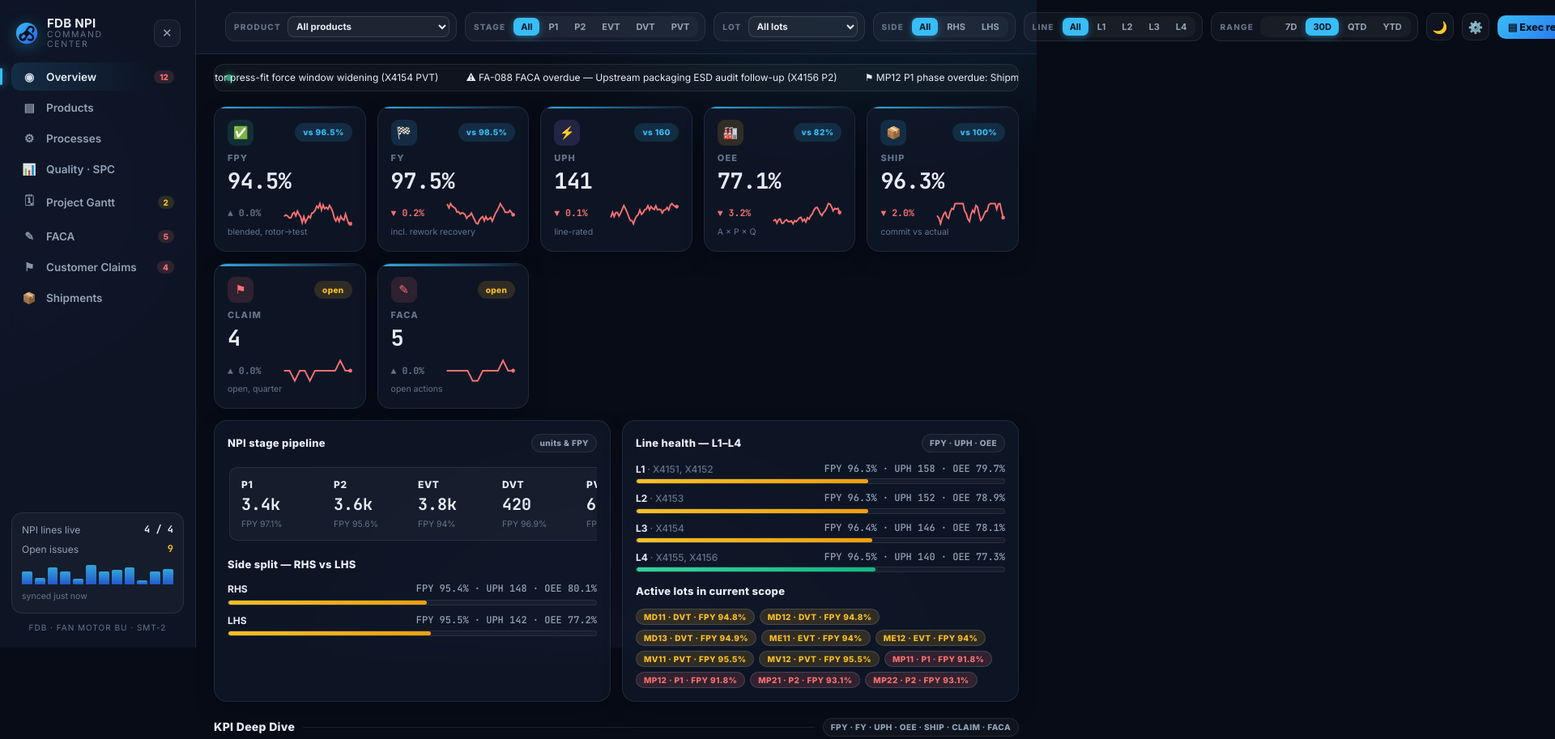
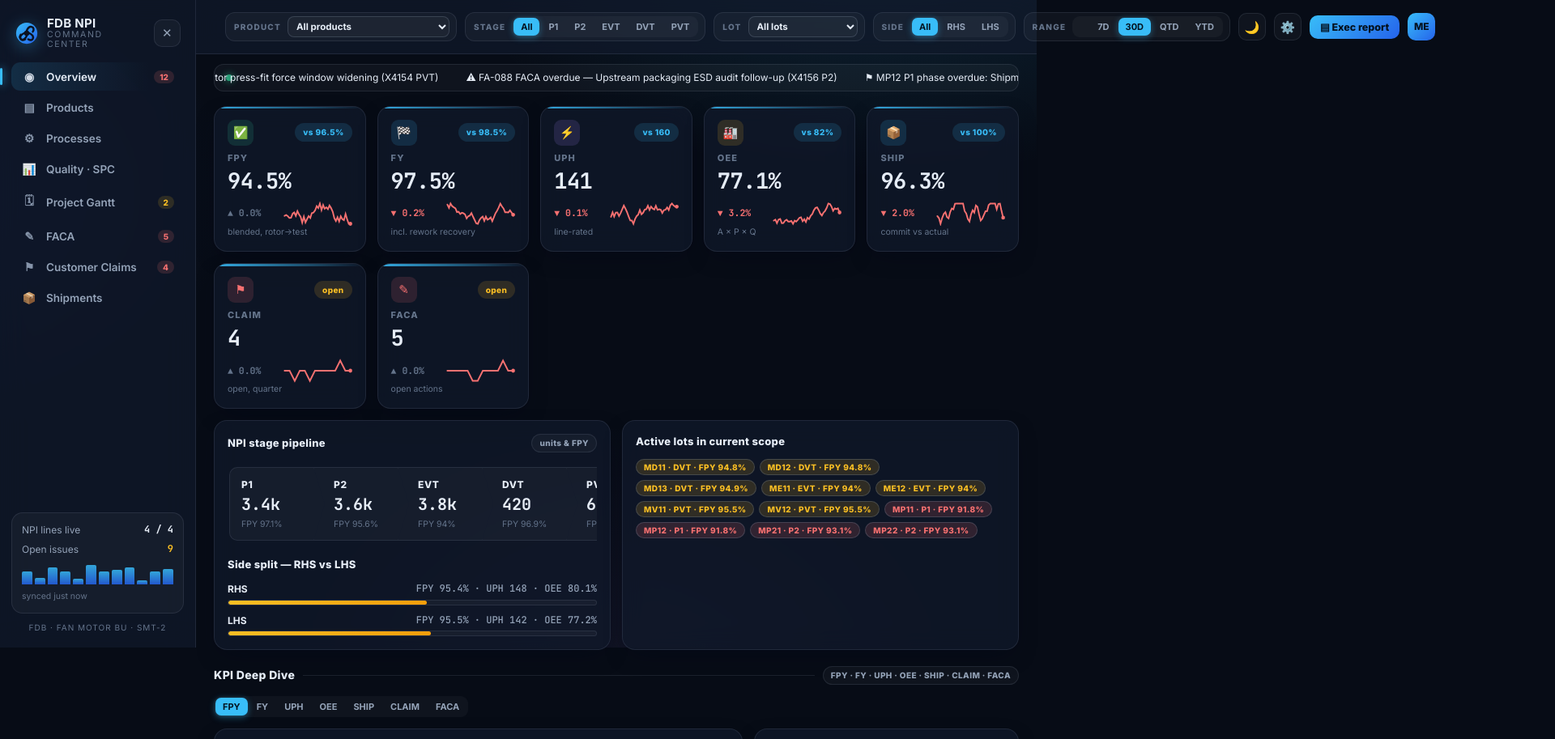
Before and after one commit to Tianfong/EMS3, a website: page app.html in a window 1280 px wide. Shown: the top 913 px of the page at 81% size, 1920 px wide, since content can reach past the window. Drawn offline with Linux system fonts and the light colour scheme.

Commit message:
Remove the production-line dimension (L1–L4) from all modules
Drops the Line filter chip, the Line health card, the Line column and
sort key in the products table, the Line stat in the product modal,
per-line KPI bias in the snapshot, line cascade in the product select,
and the LINES/LINE_KPI data + exports. Filters are now Product × Stage
× Lot × Side × Range.

Generated with Codebuff 🤖
Co-Authored-By: Codebuff <noreply@codebuff.com>

```diff
--- a/app.html
+++ b/app.html
@@ -595,10 +595,6 @@ body.g-dragging .g-bar{transition:none}
           <span class="fc-label">Side</span>
           <div class="seg" id="sideSeg" role="group" aria-label="Side filter"></div>
         </div>
-        <div class="filter-chip" title="Production Line">
-          <span class="fc-label">Line</span>
-          <div class="seg" id="lineSeg" role="group" aria-label="Line filter"></div>
-        </div>
         <div class="filter-chip" title="Time Range">
           <span class="fc-label">Range</span>
           <div class="seg" id="rangeSeg" role="group" aria-label="Range filter"></div>
@@ -641,7 +637,6 @@ const DB = (() => {
   const STAGES = ["P1", "P2", "EVT", "DVT", "PVT"];
   const SIDES  = ["RHS", "LHS"];
   const RANGES = ["7D", "30D", "QTD", "YTD"];
-  const LINES  = ["L1", "L2", "L3", "L4"];
 
   const PROCESSES = [
     { id:"rotor",    name:"Rotor Assembly",        ico:"🌀", target:{ fpy:97.0, uph:150, oee:82 } },
@@ -651,12 +646,12 @@ const DB = (() => {
   ];
 
   const PRODUCTS = [
-    { id:"X4151", name:"FDB 92mm · Server",      customer:"CloudCore",  stage:"DVT", side:"RHS+LHS", mule:"M4",      ramp:"2026-Q4", line:"L1", vol: { ytd: 41200, target: 45000 } },
-    { id:"X4152", name:"FDB 120mm · High-CFM",   customer:"NovaServe",  stage:"DVT", side:"RHS+LHS", mule:"M4",      ramp:"2026-Q4", line:"L1", vol: { ytd: 38600, target: 40000 } },
-    { id:"X4153", name:"FDB 80mm · Slim",        customer:"EdgeWave",   stage:"EVT", side:"RHS",     mule:"M3",      ramp:"2027-Q1", line:"L2", vol: { ytd: 12600, target: 15000 } },
-    { id:"X4154", name:"FDB 120mm · Dual",       customer:"NovaServe",  stage:"PVT", side:"RHS+LHS", mule:"M5",      ramp:"2026-Q3", line:"L3", vol: { y_data:0, ytd: 52100, target: 50000 } },
-    { id:"X4155", name:"FDB 60mm · Blade",       customer:"PicoCloud",  stage:"P1",  side:"LHS",     mule:"M1",      ramp:"2027-Q2", line:"L4", vol: { ytd: 2100,  target: 6000 } },
-    { id:"X4156", name:"FDB 97mm · Silent",      customer:"CloudCore",  stage:"P2",  side:"RHS",     mule:"M2",      ramp:"2027-Q1", line:"L4", vol: { ytd: 5400,  target: 8000 } },
+    { id:"X4151", name:"FDB 92mm · Server",      customer:"CloudCore",  stage:"DVT", side:"RHS+LHS", mule:"M4",      ramp:"2026-Q4", vol: { ytd: 41200, target: 45000 } },
+    { id:"X4152", name:"FDB 120mm · High-CFM",   customer:"NovaServe",  stage:"DVT", side:"RHS+LHS", mule:"M4",      ramp:"2026-Q4", vol: { ytd: 38600, target: 40000 } },
+    { id:"X4153", name:"FDB 80mm · Slim",        customer:"EdgeWave",   stage:"EVT", side:"RHS",     mule:"M3",      ramp:"2027-Q1", vol: { ytd: 12600, target: 15000 } },
+    { id:"X4154", name:"FDB 120mm · Dual",       customer:"NovaServe",  stage:"PVT", side:"RHS+LHS", mule:"M5",      ramp:"2026-Q3", vol: { y_data:0, ytd: 52100, target: 50000 } },
+    { id:"X4155", name:"FDB 60mm · Blade",       customer:"PicoCloud",  stage:"P1",  side:"LHS",     mule:"M1",      ramp:"2027-Q2", vol: { ytd: 2100,  target: 6000 } },
+    { id:"X4156", name:"FDB 97mm · Silent",      customer:"CloudCore",  stage:"P2",  side:"RHS",     mule:"M2",      ramp:"2027-Q1", vol: { ytd: 5400,  target: 8000 } },
   ];
   PRODUCTS.forEach(p => delete p.vol.y_data);
 
@@ -788,18 +783,6 @@ const DB = (() => {
         oee: clamp(pr.target.oee + sb + (rnd()-0.5)*7, 62, 94),
       };
     });
-  });
-
-  /* ---------- per-line KPI snapshot (line health comparison) ---------- */
-  const LINE_KPI = {};
-  LINES.forEach((ln, i) => {
-    seed = 60650 + i * 5381;
-    LINE_KPI[ln] = {
-      fpy:  +clamp(96.3 + (rnd()-0.5)*1.8, 93.5, 98.2).toFixed(1),
-      uph:  Math.round(clamp(150 + (rnd()-0.5)*30, 118, 182)),
-      oee:  +clamp(80 + (rnd()-0.5)*9, 70, 89).toFixed(1),
-      ship: +clamp(97.5 + (rnd()-0.5)*5, 88, 100).toFixed(1),
-    };
   });
 
   /* ---------- side split (RHS / LHS) ---------- */
@@ -1165,9 +1148,9 @@ const DB = (() => {
 
   /* ---------- public API ---------- */
   return {
-    STAGES, SIDES, RANGES, LINES, LOTS, PRODUCT_LOTS, LOT_KPI, LOT_PHASES, LOT_TASKS,
+    STAGES, SIDES, RANGES, LOTS, PRODUCT_LOTS, LOT_KPI, LOT_PHASES, LOT_TASKS,
     PROCESSES, PRODUCTS, KPIS, KPI_SERIES,
-    PRODUCT_KPI, PROCESS_KPI, SIDE_KPI, LINE_KPI, SHIPMENTS, CLAIMS, FACA,
+    PRODUCT_KPI, PROCESS_KPI, SIDE_KPI, SHIPMENTS, CLAIMS, FACA,
     PROJECTS, PIPELINE, ALERTS, TODAY,
     updateClaim, addClaim, updateFaca, updateProjectTasks, updateLotTasks, resetOverrides, LS_KEY,
     allAlerts, DEFECTS, spcStats, spcSamples, westernElectric,
@@ -1388,7 +1371,6 @@ const STATE = {
   product: "ALL",
   stage: "ALL",
   side: "ALL",
-  line: "ALL",
   lot: "ALL",
   spcLot: "ALL",
   range: "30D",
@@ -1512,12 +1494,12 @@ function exportShipments(){
 }
 
 /* ---------- sortable products ---------- */
-const SORTABLE = ["id","name","stage","lot","side","line","fpy","fy","uph","oee","ship","claim","vol"];
+const SORTABLE = ["id","name","stage","lot","side","fpy","fy","uph","oee","ship","claim","vol"];
 function sortedProducts(){
   const key = STATE.sortKey;
   const val = p => {
     const k = DB.PRODUCT_KPI[p.id];
-    return ({ id:p.id, name:p.name, stage:p.stage, lot:(DB.PRODUCT_LOTS[p.id]||[]).join(","), side:p.side, line:p.line,
+    return ({ id:p.id, name:p.name, stage:p.stage, lot:(DB.PRODUCT_LOTS[p.id]||[]).join(","), side:p.side,
       fpy:k.fpy, fy:k.fy, uph:k.uph, oee:k.oee, ship:k.ship, claim:k.claim,
       vol:p.vol.ytd/p.vol.target })[key];
   };
@@ -1544,7 +1526,6 @@ function filteredProducts(){
     (STATE.product === "ALL" || p.id === STATE.product) &&
     (STATE.stage === "ALL" || p.stage === STATE.stage) &&
     (STATE.side === "ALL" || p.side.includes(STATE.side)) &&
-    (STATE.line === "ALL" || p.line === STATE.line) &&
     (STATE.lot === "ALL" || (DB.PRODUCT_LOTS[p.id] || []).includes(STATE.lot))
   );
 }
@@ -1578,7 +1559,6 @@ function buildProductSelect(){
     if (STATE.product !== "ALL"){
       const p = DB.PRODUCTS.find(x => x.id === STATE.product);
       if (p){
-        STATE.line = p.line;
         if (p.stage !== STATE.stage){ STATE.stage = p.stage; STATE.lot = "ALL"; }
       }
     }
@@ -1639,13 +1619,6 @@ function kpiSnapshot(){
     fy  = fy*0.35 + lk.fy*0.65;
     uph = Math.round(uph*0.35 + lk.uph*0.65);
     oee = oee*0.35 + lk.oee*0.65;
-  }
-  // line bias
-  if (STATE.line !== "ALL" && DB.LINE_KPI[STATE.line]){
-    fpy += (DB.LINE_KPI[STATE.line].fpy - 96.3)*0.7;
-    uph = Math.round(uph + (DB.LINE_KPI[STATE.line].uph - 150)*0.55);
-    oee += (DB.LINE_KPI[STATE.line].oee - 80)*0.7;
-    ship += (DB.LINE_KPI[STATE.line].ship - 97.5)*0.6;
   }
   fpy  = Math.min(99.8, Math.max(84, fpy));
   fy   = Math.min(99.9, Math.max(90, fy));
@@ -1733,9 +1706,7 @@ function viewOverview(){
       <div id="sideSplit" style="display:flex;flex-direction:column;gap:10px"></div>
     </div>
     <div class="card">
-      <div class="card-head"><h3>Line health — L1–L4</h3><span class="sub"><span class="pill">FPY · UPH · OEE</span></span></div>
-      <div id="lineSplit" style="display:flex;flex-direction:column;gap:9px"></div>
-      <div class="card-head" style="margin-top:14px"><h3>Active lots in current scope</h3></div>
+      <div class="card-head"><h3>Active lots in current scope</h3></div>
       <div id="lotStrip" style="display:flex;flex-wrap:wrap;gap:6px"></div>
     </div>
   </div>
@@ -1791,20 +1762,6 @@ function mountOverview(){
   const r = DB.SIDE_KPI.RHS, l = DB.SIDE_KPI.LHS;
   $q("#sideSplit").innerHTML = `
     ${sideRow("RHS", r)}${sideRow("LHS", l)}`;
-
-  // line health comparison
-  $q("#lineSplit").innerHTML = DB.LINES.map(ln => {
-    const k = DB.LINE_KPI[ln];
-    const prods = DB.PRODUCTS.filter(p => p.line===ln).map(p=>p.id).join(", ") || "—";
-    const pct = (k.fpy-90)/(100-90)*100;
-    return `<div>
-      <div style="display:flex;justify-content:space-between;font-size:12px;margin-bottom:3px">
-        <b>${ln} <span style="color:var(--txt3);font-weight:500">· ${prods}</span></b>
-        <span class="mono" style="color:var(--txt2)">FPY ${k.fpy}% · UPH ${k.uph} · OEE ${k.oee}%</span>
-      </div>
-      <div class="bar"><i class="${k.fpy>=96.5?"g":k.fpy>=95?"w":"b"}" style="width:${pct.toFixed(0)}%"></i></div>
-    </div>`;
-  }).join("");
 
   // active lots strip — clickable chips scoped to the current filters
   const scopedLots = [...new Set(filteredProducts().flatMap(p => DB.PRODUCT_LOTS[p.id] || []))]
@@ -1877,7 +1834,6 @@ function productTableHTML(){
       <td><span class="pill ${p.stage==="PVT"?"good":p.stage==="DVT"?"acc":p.stage==="EVT"?"pur":"warn"}">${p.stage}</span></td>
       <td>${(DB.PRODUCT_LOTS[p.id]||[]).join(" · ")}</td>
       <td>${p.side}</td>
-      <td><span class="pill">${p.line}</span></td>
       <td class="num"><span class="pill ${fpyCls}">${k.fpy.toFixed(1)}%</span></td>
       <td class="num">${k.fy.toFixed(1)}%</td>
       <td class="num">${k.uph}</td>
@@ -1894,9 +1850,9 @@ function productTableHTML(){
   }).join("");
   return `<table>
     <thead><tr>
-      ${["id","name","stage","lot","side","line","fpy","fy","uph","oee","ship","claim","vol"]
+      ${["id","name","stage","lot","side","fpy","fy","uph","oee","ship","claim","vol"]
         .map(key => {
-          const label = { id:"Product", name:"Model", stage:"Stage", lot:"Lots", side:"Side", line:"Line", fpy:"FPY", fy:"FY", uph:"UPH", oee:"OEE", ship:"Ship %", claim:"Claims/FACA", vol:"YTD Volume" }[key];
+          const label = { id:"Product", name:"Model", stage:"Stage", lot:"Lots", side:"Side", fpy:"FPY", fy:"FY", uph:"UPH", oee:"OEE", ship:"Ship %", claim:"Claims/FACA", vol:"YTD Volume" }[key];
           return `<th data-sort="${key}">${label} ${arrow(key)}</th>`;
         }).join("")}
     </tr></thead>
@@ -3079,7 +3035,6 @@ function openProductModal(pid){
       <div class="stat-box"><span>Customer</span><b style="font-size:14px">${esc(p.customer)}</b></div>
       <div class="stat-box"><span>NPI stage</span><b>${p.stage}</b></div>
       <div class="stat-box"><span>Side</span><b>${p.side}</b></div>
-      <div class="stat-box"><span>Line</span><b>${p.line}</b></div>
       <div class="stat-box"><span>Lots</span><b style="font-size:13px">${(DB.PRODUCT_LOTS[p.id]||[]).join(" · ")}</b></div>
       <div class="stat-box"><span>Mule</span><b>${p.mule}</b></div>
       <div class="stat-box"><span>Ramp</span><b>${p.ramp}</b></div>
@@ -3135,11 +3090,11 @@ function buildSeg(el, items, key, allLabel){
     STATE[key] = b.dataset.v;
     el.querySelectorAll("button").forEach(x => x.classList.toggle("on", x===b));
     setView(STATE.view);
-    toast(`${key === "stage" ? "Stage" : key === "side" ? "Side" : key === "line" ? "Line" : "Range"} → <b>${b.dataset.v==="ALL"?"All":b.dataset.v}</b>`);
+    toast(`${key === "stage" ? "Stage" : key === "side" ? "Side" : "Range"} → <b>${b.dataset.v==="ALL"?"All":b.dataset.v}</b>`);
   });
 }
 function syncSegs(){
-  [["#stageSeg","stage"],["#sideSeg","side"],["#lineSeg","line"],["#rangeSeg","range"]].forEach(([sel,key]) => {
+  [["#stageSeg","stage"],["#sideSeg","side"],["#rangeSeg","range"]].forEach(([sel,key]) => {
     $q(sel).querySelectorAll("button").forEach(b => b.classList.toggle("on", b.dataset.v===STATE[key]));
   });
   const ps = $q("#productSel"); if (ps) ps.value = STATE.product;
@@ -3254,7 +3209,6 @@ function boot(){
   rebuildLotSelect();
   buildSeg($q("#stageSeg"), DB.STAGES, "stage", "All");
   buildSeg($q("#sideSeg"),  DB.SIDES,  "side",  "All");
-  buildSeg($q("#lineSeg"),  DB.LINES,  "line",  "All");
   buildSeg($q("#rangeSeg"), DB.RANGES, "range", "");
 
   $q$(".nav-item").forEach(b => b.onclick = () => setView(b.dataset.view));
```
Also changed, not shown: app.js (+7 -36 lines), data.js (+8 -21 lines), index.html (+0 -4 lines).
